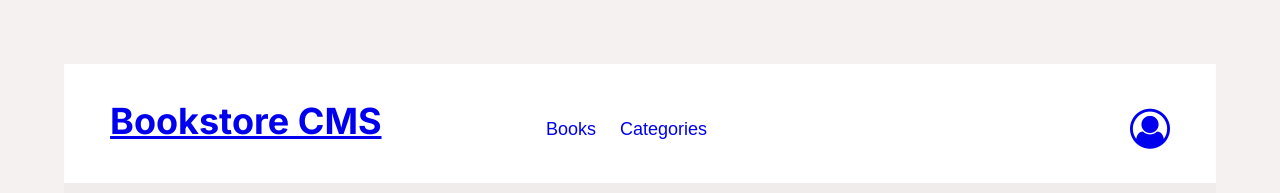
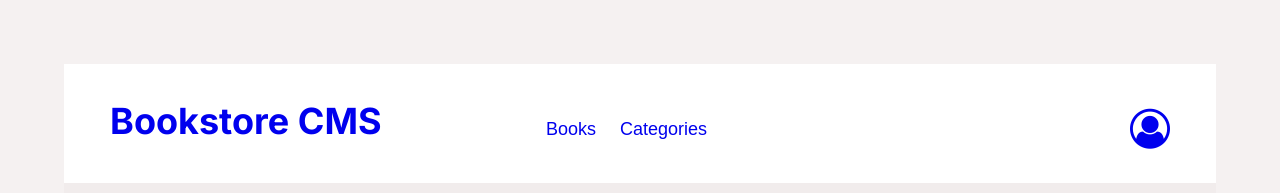
Before and after one commit to sumon766/bookstore, a React (Create React App) app: page /categories in a window 1280 px wide. Shown: the top 193 px of the page. Built offline with nearby package versions, Linux system fonts and the light colour scheme; a web font is replaced by a local one.

Commit message:
Create new component and update Readme

```diff
--- a/src/App.css
+++ b/src/App.css
@@ -35,6 +35,10 @@ body {
   font-size: 18px;
   font-family: 'Inter', sans-serif;
   color: rgb(107, 107, 216);
+}
+
+.site-title a {
+  text-decoration: none;
 }
 
 .navbar {
--- a/src/components/Books.js
+++ b/src/components/Books.js
@@ -1,3 +1,5 @@
+import Form from './Form';
+
 const Books = () => (
   <div className="books">
     <div className="book">
@@ -69,13 +71,7 @@ const Books = () => (
       </div>
     </div>
 
-    <div className="add-book">
-      <form className="form">
-        <input type="text" name="book-name" id="book-name" placeholder="Book Name" required />
-        <input type="text" name="author-name" id="author-name" placeholder="Author Name" required />
-        <button type="submit" id="submit">Add Book</button>
-      </form>
-    </div>
+    <Form />
   </div>
 );
 
--- /dev/null
+++ b/src/components/Form.js
@@ -0,0 +1,11 @@
+const Form = () => (
+  <div className="add-book">
+    <form className="form">
+      <input type="text" name="book-name" id="book-name" placeholder="Book Name" required />
+      <input type="text" name="author-name" id="author-name" placeholder="Author Name" required />
+      <button type="submit" id="submit">Add Book</button>
+    </form>
+  </div>
+);
+
+export default Form;
```
Also changed, not shown: 1 other file (tests, documents, lock files or other folders).
